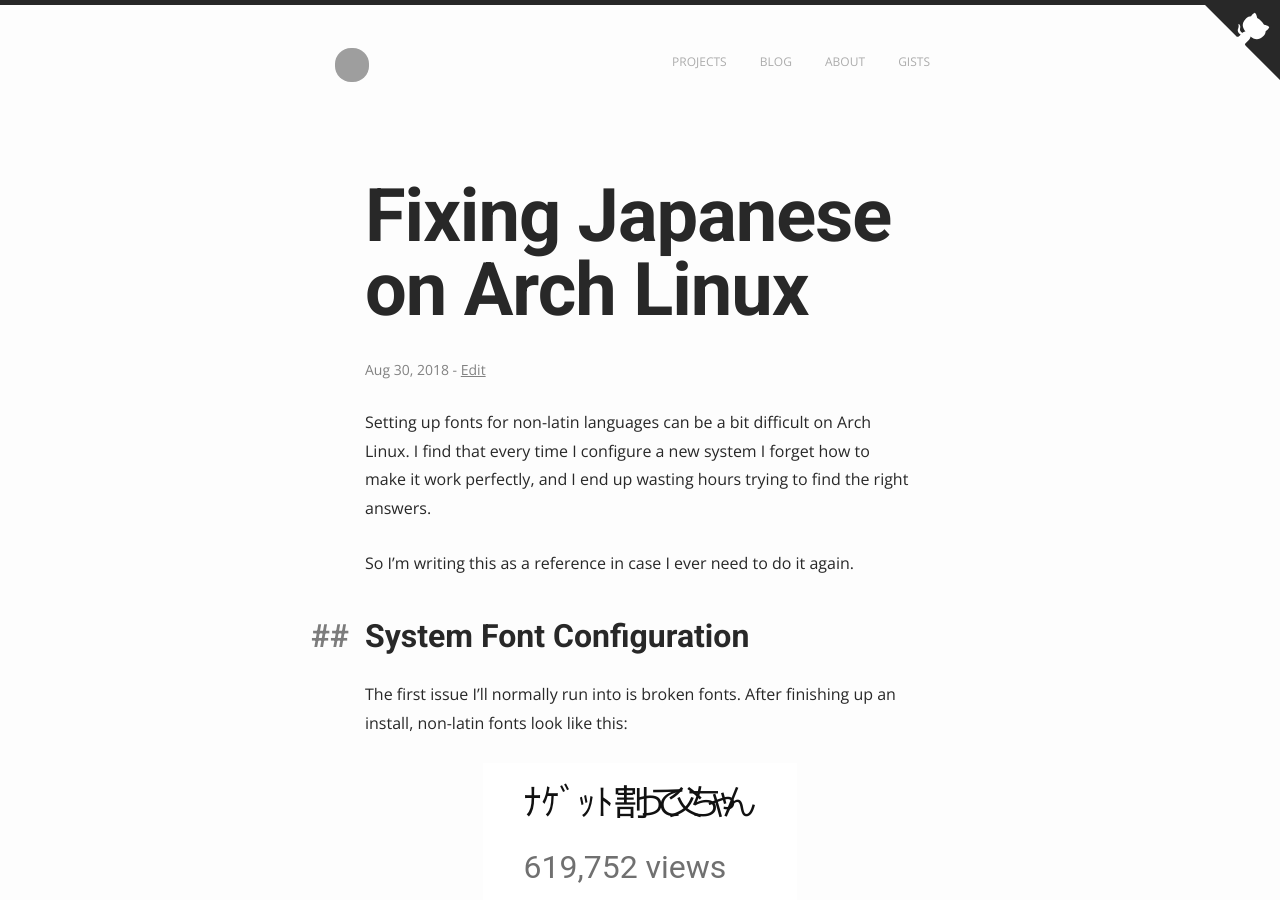
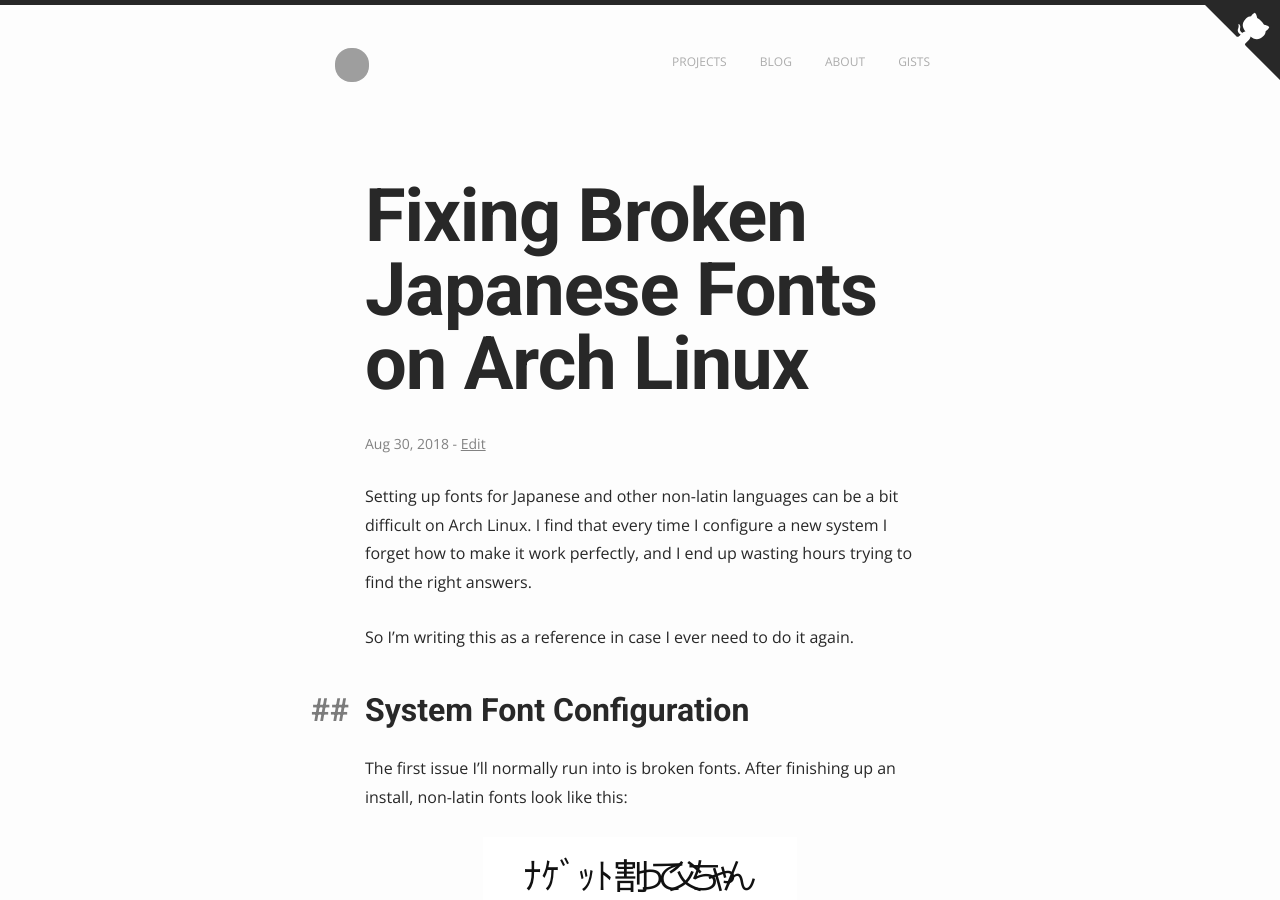
Before and after one commit to pbamotra/website, a Jekyll site: the page built from _posts/2018-08-30-default-japanese-fonts-for-linux.md, in a window 1280 px wide and 900 px high. Built offline with Jekyll 4.4.1, drawn with Linux system fonts in a browser that asks for light colours; some of the changed text lies outside the part shown; grey boxes are pictures that could not be loaded.

Commit message:
Increase SEO

````diff
--- a/_posts/2018-08-30-default-japanese-fonts-for-linux.md
+++ b/_posts/2018-08-30-default-japanese-fonts-for-linux.md
@@ -1,13 +1,13 @@
 ---
 layout: post
-title: Fixing Japanese on Arch Linux
+title: Fixing Broken Japanese Fonts on Arch Linux
 byline: How to configure default system fonts and input for working with Japanese on Arch Linux.
 date: 2018-08-30
 tags: [linux, beginner, japanese]
 comments: false
 ---
 
-Setting up fonts for non-latin languages can be a bit difficult on Arch Linux. I find that every time I configure a new system I forget how to make it work perfectly,
+Setting up fonts for Japanese and other non-latin languages can be a bit difficult on Arch Linux. I find that every time I configure a new system I forget how to make it work perfectly,
 and I end up wasting hours trying to find the right answers.
 
 So I'm writing this as a reference in case I ever need to do it again.
@@ -43,9 +43,10 @@
   </alias>
 </fontconfig>
 ```
+
 It's important to note that I added my default monospace font into the configuration file as well, above the Japanese mono font.
 
-When Arch Linux tries to match a font, it works it's way down through a list of fonts until it finds one that matches.
+When Arch Linux tries to match a font, it works it's way down through the list of fonts until it finds one that matches.
 
 As the user specified config is one of the first to be matched,
 the Noto Sans Mono CJK JP font could be matched quite early, which doesn't look great for English characters.
````
Also changed, not shown: other parts of _posts/2018-08-30-default-japanese-fonts-for-linux.md (+1 -1 lines).
